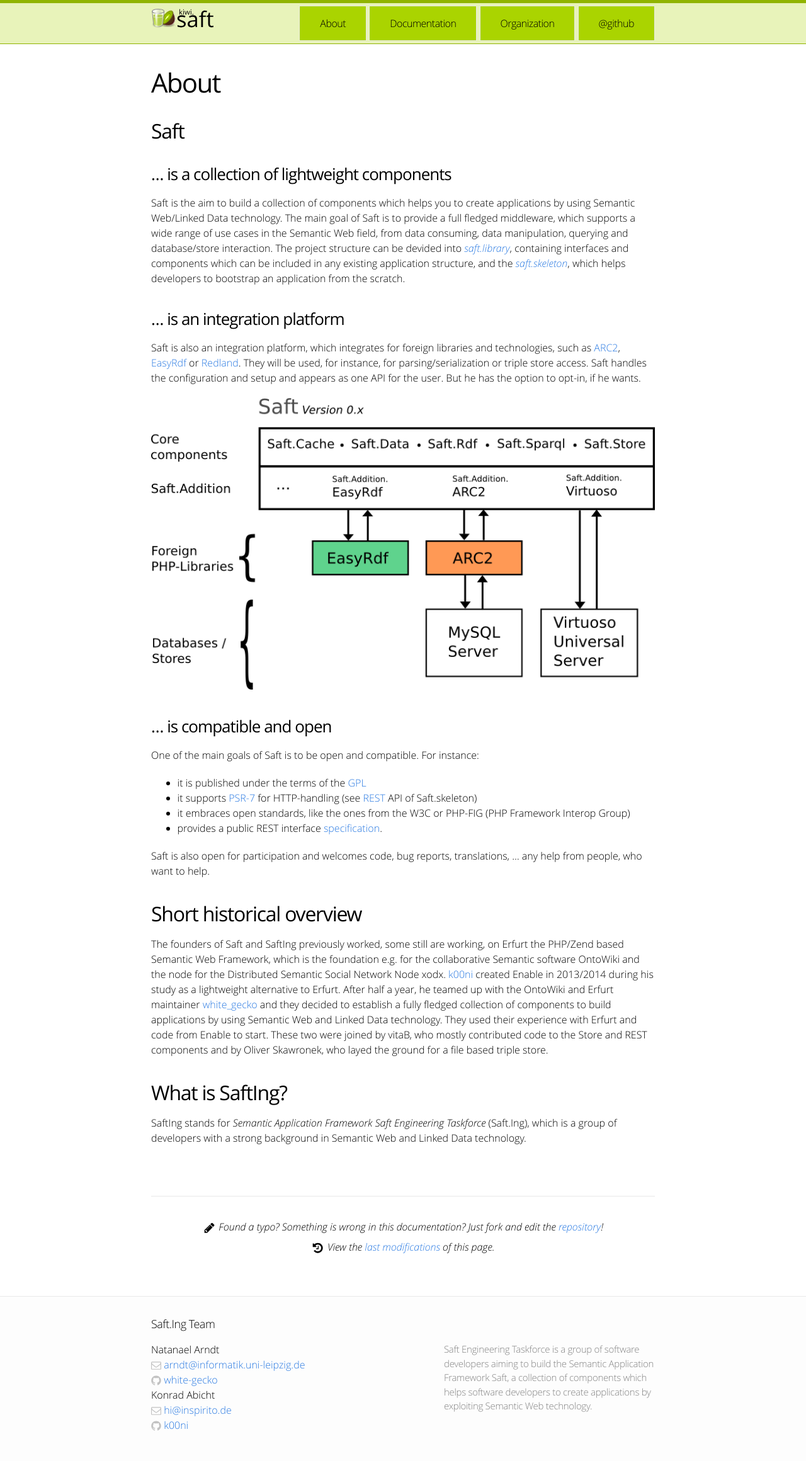
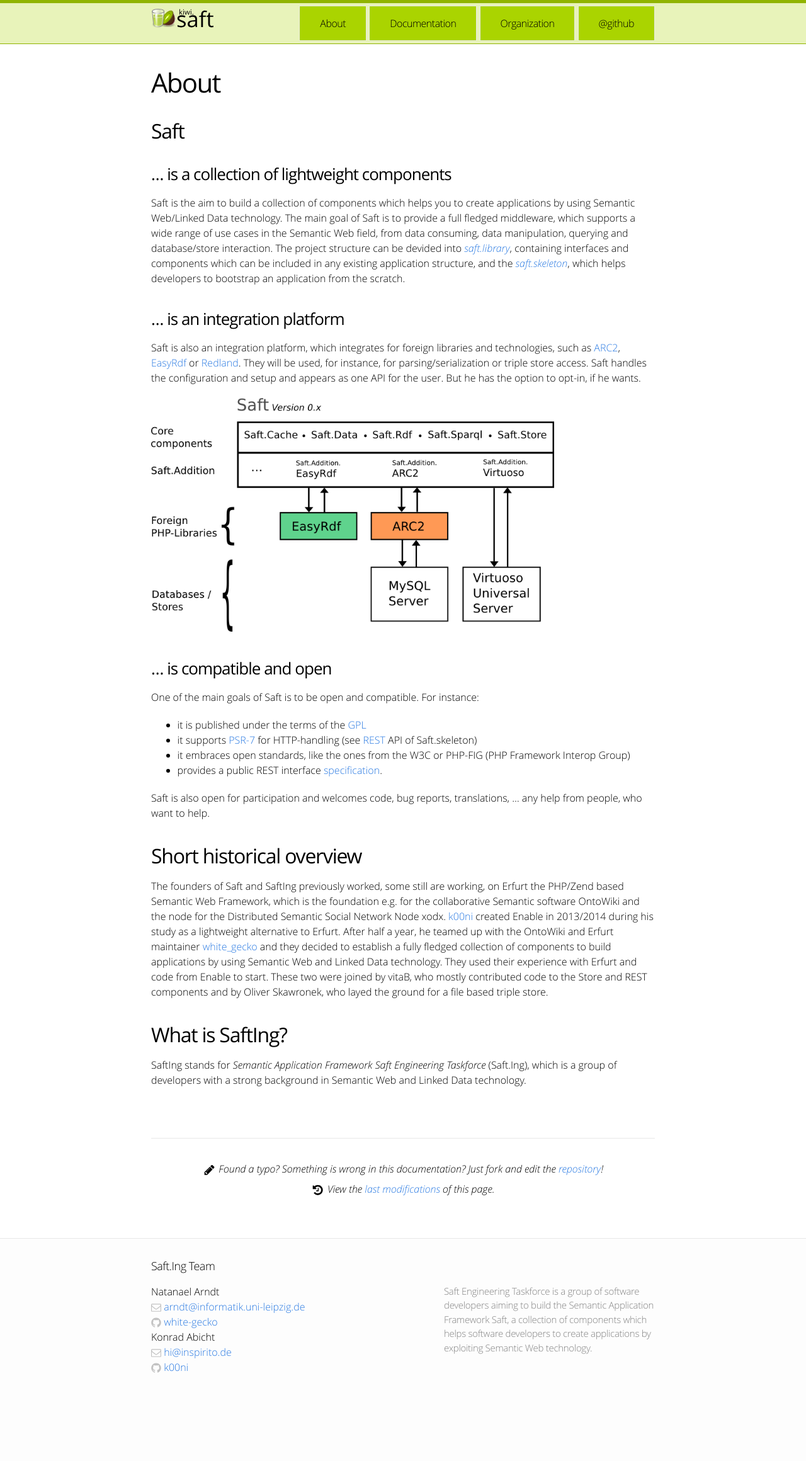
Before and after one commit to SaftIng/safting.github.io, a Jekyll site: the page built from about.md, in a window 1280 px wide. Shown: the whole page at 63% size. Built offline with Jekyll 4.4.1, drawn with Linux system fonts in a browser that asks for light colours; after the commit the page ends 2228 px from its top, so only the background shows below that.

Commit message:
Update about.md

```diff
--- a/about.md
+++ b/about.md
@@ -14,7 +14,7 @@ Saft is the aim to build a collection of components which helps you to create ap
 
 Saft is also an integration platform, which integrates for foreign libraries and technologies, such as [ARC2](https://github.com/semsol/arc2), [EasyRdf](http://www.easyrdf.org/) or [Redland](http://librdf.org/). They will be used, for instance, for parsing/serialization or triple store access. Saft handles the configuration and setup and appears as one API for the user. But he has the option to opt-in, if he wants.
 
-![](../doc/integrationplatform.png)
+<img src="http://safting.github.io/doc/integrationplatform.png" style="width: 80%; border: 0px;" >
 
 ### ... is compatible and open
 
```
